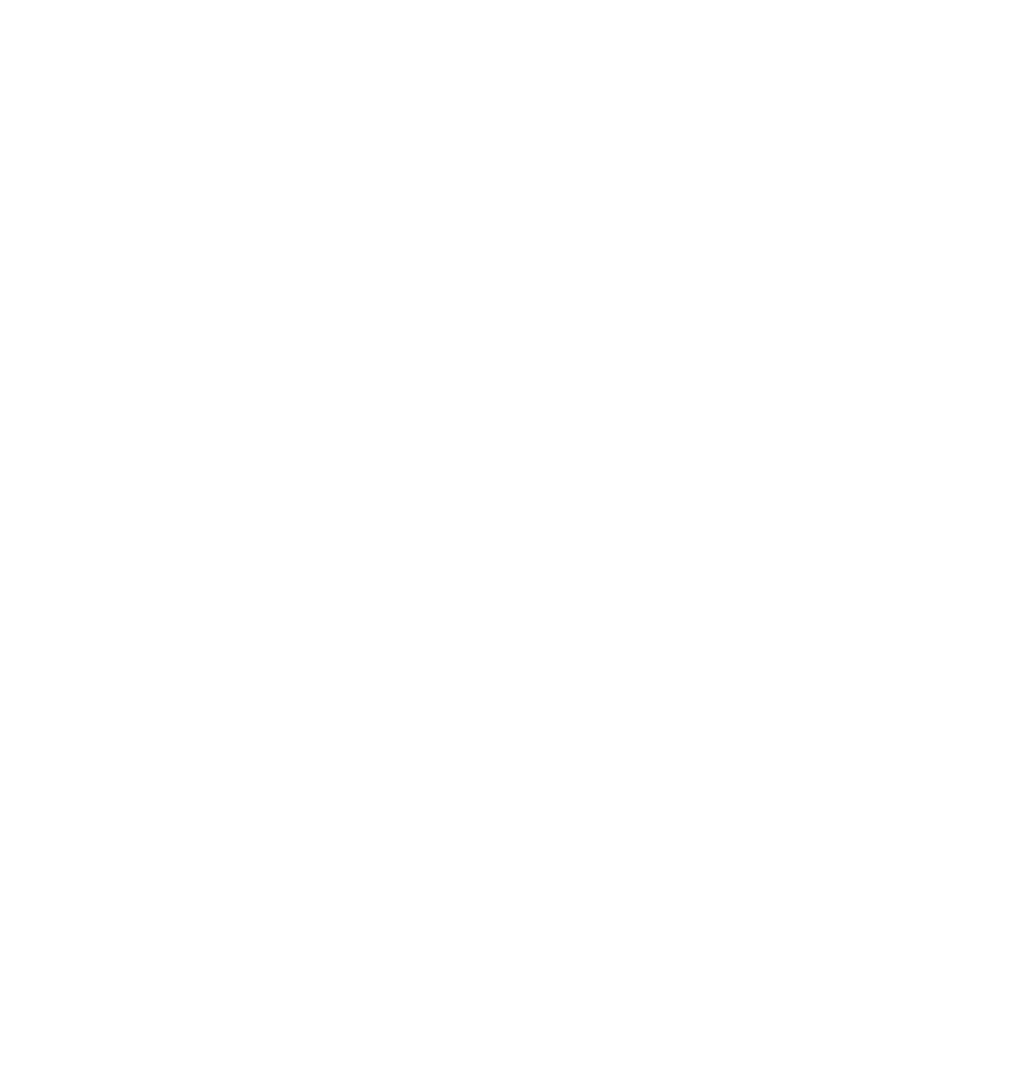
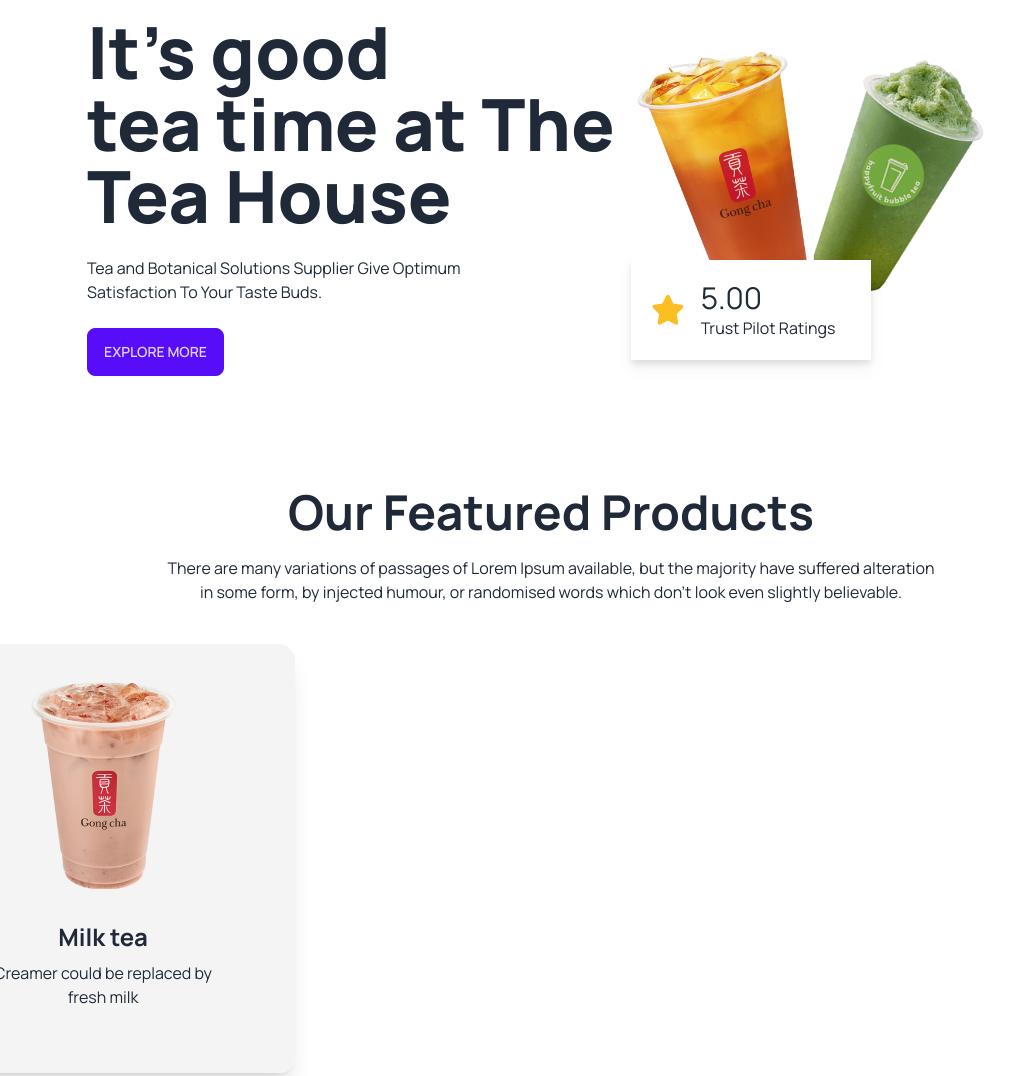
Before and after one commit to farhanrahid8/tea-house-with-daisyui, a plain HTML site: page index.html in a window 1280 px wide. Shown: the top 1076 px of the page, without its empty margins (89-1103 px from the left). Before the commit the page ends 800 px from the top, so only its background shows below. Drawn offline with nearby package versions, Linux system fonts and the light colour scheme.

Commit message:
added the hero section

```diff
--- a/index.html
+++ b/index.html
@@ -1,5 +1,6 @@
 <!DOCTYPE html>
 <html lang="en">
+
 <head>
     <meta charset="UTF-8">
     <meta name="viewport" content="width=device-width, initial-scale=1.0">
@@ -10,7 +11,16 @@
     <!-- Fonts - Manrope  -->
     <link rel="preconnect" href="https://fonts.googleapis.com">
     <link rel="preconnect" href="https://fonts.gstatic.com" crossorigin>
-<link href="https://fonts.googleapis.com/css2?family=Manrope:wght@400;500;600;700;800&display=swap" rel="stylesheet">
+    <link href="https://fonts.googleapis.com/css2?family=Manrope:wght@400;500;600;700;800&display=swap"
+        rel="stylesheet">
+
+    <!-- Font Awesome -->
+    <script src="https://kit.fontawesome.com/4347ae0656.js" crossorigin="anonymous"></script>
+
+    <link rel="stylesheet" href="https://cdnjs.cloudflare.com/ajax/libs/font-awesome/6.4.0/css/all.min.css"
+        integrity="sha512-iecdLmaskl7CVkqkXNQ/ZH/XLlvWZOJyj7Yy7tcenmpD1ypASozpmT/E0iPtmFIB46ZmdtAc9eNBvH0H/ZpiBw=="
+        crossorigin="anonymous" referrerpolicy="no-referrer" />
+
     <!-- tailwind custom color -->
     <script>
         tailwind.config = {
@@ -24,16 +34,64 @@
         }
     </script>
     <style>
-    .font-manrope{
+        .font-manrope {
             font-family: 'Manrope', sans-serif;
         }
     </style>
 </head>
+
 <body class="font-manrope">
-    <header>
+    <header class="container mx-auto">
+        <div class="hero">
+            <div class="hero-content flex-col lg:flex-row">
+                <div>
+                    <h1 class="text-7xl font-extrabold">
+                        It's good <br>
+                        tea time at The <br>
+                        Tea House</h1>
+                    <p class="py-6">Tea and Botanical Solutions Supplier Give Optimum <br>
+                        Satisfaction To Your Taste Buds.</p>
+                    <button class="btn btn-primary">Explore More</button>
+                </div>
+                <div>
+                    <img src="./images/banner.png" class="max-w-sm" />
+                    <!-- ratings -->
+                    <div class=" -mt-16 flex items-center gap-4 drop-shadow-lg bg-white p-5 w-60">
+                        <i class="fa-solid fa-star text-3xl text-amber-400 "></i>
+                        <div>
+                            <h3 class="text-3xl">5.00</h3>
+                            <p>Trust Pilot Ratings</p>
+                        </div>
+                    </div>
+                </div>
+            </div>
+        </div>
 
     </header>
-    <main>
+    <main class="container mx-auto">
+        <!-- feature section -->
+        <section class="text-center my-24">
+            <h2 class="text-5xl font-bold mb-5">
+                Our Featured Products</h2>
+            <p class="max-w-3xl mb-10 mx-auto">There are many variations of passages of Lorem Ipsum available, but the
+                majority have suffered alteration in some form, by injected humour, or randomised words which don't look
+                even slightly believable. </p>
+            <!-- feature tea card container -->
+            <div class="grid grid-cols-1 md:grid-cols-2 lg:grid-cols-4">
+                <!-- first card -->
+                <div class="card w-96 p-8 bg-gradient-to-r from-[#F4F4F4] to-[#F4F4F4] shadow-xl">
+                    <figure><img src="./images/tea-2.png" alt="Shoes" /></figure>
+                    <div class="card-body">
+                        <h2 class="text-2xl font-bold">Milk tea</h2>
+                        <p>Creamer could be replaced by fresh milk</p>
+
+                    </div>
+                </div>
+
+            </div>
+
+        </section>
+
 
     </main>
     <footer>
@@ -41,4 +99,5 @@
     </footer>
 
 </body>
+
 </html>
```
Lines whose indentation alone changed are shown as unchanged.
